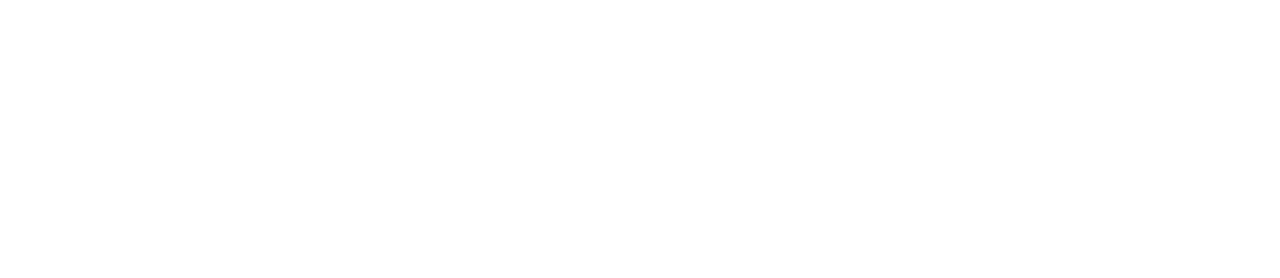
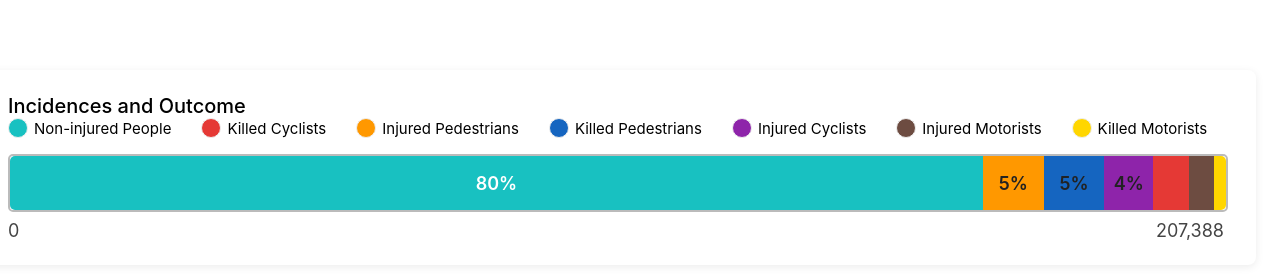
Before and after one commit to NativeFunction/cs450-m3, a React (Create React App) app: page / in a window 1280 px wide. Shown: the part 420-698 px from the top of the page. Built offline with nearby package versions, Linux system fonts and the light colour scheme; no server answers.

Commit message:
stacked bar chart

```diff
--- a/src/App.js
+++ b/src/App.js
@@ -1,34 +1,53 @@
 import React, { Component } from "react";
 import "./App.css";
-import * as d3 from 'd3';
+import * as d3 from "d3";
 import DropDownFilter from "./DropDownFilter";
+import StackedBarChart from "./StackedBarChart";
 import pako from "pako";
 
 class App extends Component {
-
   constructor(props) {
     super(props);
     this.state = {
       data: [],
       //list of strings containing the current available vehicle types
-      vehicleTypeOptions: []
+      vehicleTypeOptions: [],
     };
 
+    var tempData = [];
+
+    //d3.csv(tips, (x) => tempData.push({
+    //  total_bill: parseFloat(x.total_bill),
+    //  tip:  parseFloat(x.tip),
+    //  sex: (x.sex == "Male" ? true : false),//male true, female false
+    //  smoker: (x.smoker == "Yes" ? true : false),
+    //  day: x.day,
+    //  time: x.time,
+    //  size: parseInt(x.size)
+    //})).then(() => this.setState({ data: tempData }));
     fetch("cs450-m3/NYCrashes2025.gz")
       .then((response) => response.arrayBuffer())
       .then((buffer) => {
-        const decompressedData = pako.inflate(new Uint8Array(buffer), { to: "string" });
+        const decompressedData = pako.inflate(new Uint8Array(buffer), {
+          to: "string",
+        });
 
         const parsedData = d3.csvParse(decompressedData, (x) => ({
           "CRASH DATE": x["CRASH DATE"],
-          "BOROUGH": x["BOROUGH"],
+          BOROUGH: x["BOROUGH"],
           "NUMBER OF PERSONS INJURED": parseInt(x["NUMBER OF PERSONS INJURED"]),
           "NUMBER OF PERSONS KILLED": parseInt(x["NUMBER OF PERSONS KILLED"]),
-          "NUMBER OF PEDESTRIANS INJURED": parseInt(x["NUMBER OF PEDESTRIANS INJURED"]),
-          "NUMBER OF PEDESTRIANS KILLED": parseInt(x["NUMBER OF PEDESTRIANS KILLED"]),
+          "NUMBER OF PEDESTRIANS INJURED": parseInt(
+            x["NUMBER OF PEDESTRIANS INJURED"]
+          ),
+          "NUMBER OF PEDESTRIANS KILLED": parseInt(
+            x["NUMBER OF PEDESTRIANS KILLED"]
+          ),
           "NUMBER OF CYCLIST INJURED": parseInt(x["NUMBER OF CYCLIST INJURED"]),
           "NUMBER OF CYCLIST KILLED": parseInt(x["NUMBER OF CYCLIST KILLED"]),
-          "NUMBER OF MOTORIST INJURED": parseInt(x["NUMBER OF MOTORIST INJURED"]),
+          "NUMBER OF MOTORIST INJURED": parseInt(
+            x["NUMBER OF MOTORIST INJURED"]
+          ),
           "NUMBER OF MOTORIST KILLED": parseInt(x["NUMBER OF MOTORIST KILLED"]),
           "CONTRIBUTING FACTOR VEHICLE 1": x["CONTRIBUTING FACTOR VEHICLE 1"],
           "CONTRIBUTING FACTOR VEHICLE 2": x["CONTRIBUTING FACTOR VEHICLE 2"],
@@ -40,43 +59,41 @@
           "VEHICLE TYPE CODE 3": x["VEHICLE TYPE CODE 3"],
           "VEHICLE TYPE CODE 4": x["VEHICLE TYPE CODE 4"],
           "VEHICLE TYPE CODE 5": x["VEHICLE TYPE CODE 5"],
-          "NEIGHBORHOOD": x["NEIGHBORHOOD"],
+          NEIGHBORHOOD: x["NEIGHBORHOOD"],
         }));
 
-        console.log(parsedData.length)
-        console.log(parsedData[0])
+        console.log(parsedData.length);
+        console.log(parsedData[0]);
         this.setState({ data: parsedData });
       })
       .catch((error) => console.error("Error loading GZ:", error));
-
   }
 
-
-
   componentDidMount() {
-    this.renderChart()
+    this.renderChart();
   }
 
   componentDidUpdate() {
-    this.renderChart()
+    this.renderChart();
   }
 
-  filterData = () => {
-
-  }
+  filterData = () => {};
 
   renderChart = () => {
-
-    var margin = { left: 50, right: 150, top: 10, bottom: 100 }, width = 600, height = 600;
-    var innerWidth = width - margin.left - margin.right
-    var innerHeight = height - margin.top - margin.bottom
-    var tooltipWidth = 300, tooltipHeight = 300
+    var margin = { left: 50, right: 150, top: 10, bottom: 100 },
+      width = 600,
+      height = 600;
+    var innerWidth = width - margin.left - margin.right;
+    var innerHeight = height - margin.top - margin.bottom;
+    var tooltipWidth = 300,
+      tooltipHeight = 300;
     var data = this.state.data;
 
-    const svg = d3.select(".container").attr("width", width * 2).attr("height", height * 2);
-
-
-  }
+    const svg = d3
+      .select(".container")
+      .attr("width", width * 2)
+      .attr("height", height * 2);
+  };
 
   render() {
     return (
@@ -84,8 +101,20 @@
         <div className="container">
           <div className="header">New York City Motor Vehicle Collisions</div>
           <div className="controls">
-            <DropDownFilter label="Borough" options={["Manhattan", "Brooklyn", "Queens", "Bronx", "Staten Island"]} />
-            <DropDownFilter label="Vehicle Type" options={this.state.vehicleTypeOptions} />
+            <DropDownFilter
+              label="Borough"
+              options={[
+                "Manhattan",
+                "Brooklyn",
+                "Queens",
+                "Bronx",
+                "Staten Island",
+              ]}
+            />
+            <DropDownFilter
+              label="Vehicle Type"
+              options={this.state.vehicleTypeOptions}
+            />
           </div>
           <div className="geomap">
             <svg className="geomap_svg">
@@ -98,9 +127,7 @@
             </svg>
           </div>
           <div className="incidencesAndOutcome">
-            <svg className="incidencesAndOutcome_svg">
-              <g className="incidencesAndOutcome_group"></g>
-            </svg>
+            <StackedBarChart />
           </div>
         </div>
       </div>
--- /dev/null
+++ b/src/StackedBarChart.js
@@ -0,0 +1,130 @@
+import React from "react";
+
+const PLACEHOLDER_DATA = [
+  { label: "Non-injured People", value: 80, color: "#18c1c1" },
+  { label: "Injured Pedestrians", value: 5, color: "#ff9800" },
+  { label: "Killed Pedestrians", value: 5, color: "#1565c0" },
+  { label: "Injured Cyclists", value: 4, color: "#8e24aa" },
+  { label: "Killed Cyclists", value: 3, color: "#e53935" },
+  { label: "Injured Motorists", value: 2, color: "#6d4c41" },
+  { label: "Killed Motorists", value: 1, color: "#ffd600" },
+];
+
+const LEGEND_ITEMS = [
+  { label: "Non-injured People", color: "#18c1c1" },
+  { label: "Killed Cyclists", color: "#e53935" },
+  { label: "Injured Pedestrians", color: "#ff9800" },
+  { label: "Killed Pedestrians", color: "#1565c0" },
+  { label: "Injured Cyclists", color: "#8e24aa" },
+  { label: "Injured Motorists", color: "#6d4c41" },
+  { label: "Killed Motorists", color: "#ffd600" },
+];
+
+const total = 207388;
+
+const StackedBarChart = () => {
+  return (
+    <div
+      style={{
+        background: "#fff",
+        padding: "24px 32px",
+        borderRadius: 8,
+        width: "100vw",
+        maxWidth: "100%",
+        boxSizing: "border-box",
+        boxShadow: "0 2px 8px rgba(0,0,0,0.08)",
+        margin: "0 -24px", // to stretch edge-to-edge if inside a padded container
+      }}
+    >
+      <div
+        style={{
+          display: "flex",
+          alignItems: "center",
+          marginBottom: 16,
+          flexWrap: "wrap",
+        }}
+      >
+        <span style={{ fontWeight: 500, fontSize: 20, marginRight: 24 }}>
+          Incidences and Outcome
+        </span>
+        <div style={{ display: "flex", flexWrap: "wrap", gap: 18 }}>
+          {LEGEND_ITEMS.map((item) => (
+            <div
+              key={item.label}
+              style={{ display: "flex", alignItems: "center", marginRight: 12 }}
+            >
+              <span
+                style={{
+                  width: 18,
+                  height: 18,
+                  background: item.color,
+                  borderRadius: "50%",
+                  display: "inline-block",
+                  marginRight: 6,
+                  border: "1.5px solid #eee",
+                }}
+              ></span>
+              <span style={{ fontSize: 15 }}>{item.label}</span>
+            </div>
+          ))}
+        </div>
+      </div>
+      <div
+        style={{
+          position: "relative",
+          width: "100%",
+          height: 54,
+          border: "2px solid #bbb",
+          borderRadius: 5,
+          background: "#fff",
+          margin: "0 auto 8px auto",
+          display: "flex",
+          alignItems: "center",
+          minWidth: 300,
+        }}
+      >
+        {PLACEHOLDER_DATA.map((item, idx) => (
+          <div
+            key={item.label}
+            style={{
+              width: `${item.value}%`,
+              height: "100%",
+              background: item.color,
+              display: "flex",
+              alignItems: "center",
+              justifyContent: "center",
+              color: idx === 0 ? "#fff" : "#222",
+              fontWeight: 600,
+              fontSize: 18,
+              borderTopLeftRadius: idx === 0 ? 5 : 0,
+              borderBottomLeftRadius: idx === 0 ? 5 : 0,
+              borderTopRightRadius: idx === PLACEHOLDER_DATA.length - 1 ? 5 : 0,
+              borderBottomRightRadius:
+                idx === PLACEHOLDER_DATA.length - 1 ? 5 : 0,
+              position: "relative",
+              minWidth: 0,
+            }}
+          >
+            {item.value >= 4 ? `${item.value}%` : null}
+          </div>
+        ))}
+      </div>
+      <div
+        style={{
+          display: "flex",
+          justifyContent: "space-between",
+          width: "100%",
+          fontSize: 18,
+          color: "#444",
+          margin: "0 auto",
+          minWidth: 300,
+        }}
+      >
+        <span>0</span>
+        <span>{total.toLocaleString()}</span>
+      </div>
+    </div>
+  );
+};
+
+export default StackedBarChart;
```
Also changed, not shown: 1 other file (tests, documents, lock files or other folders).
